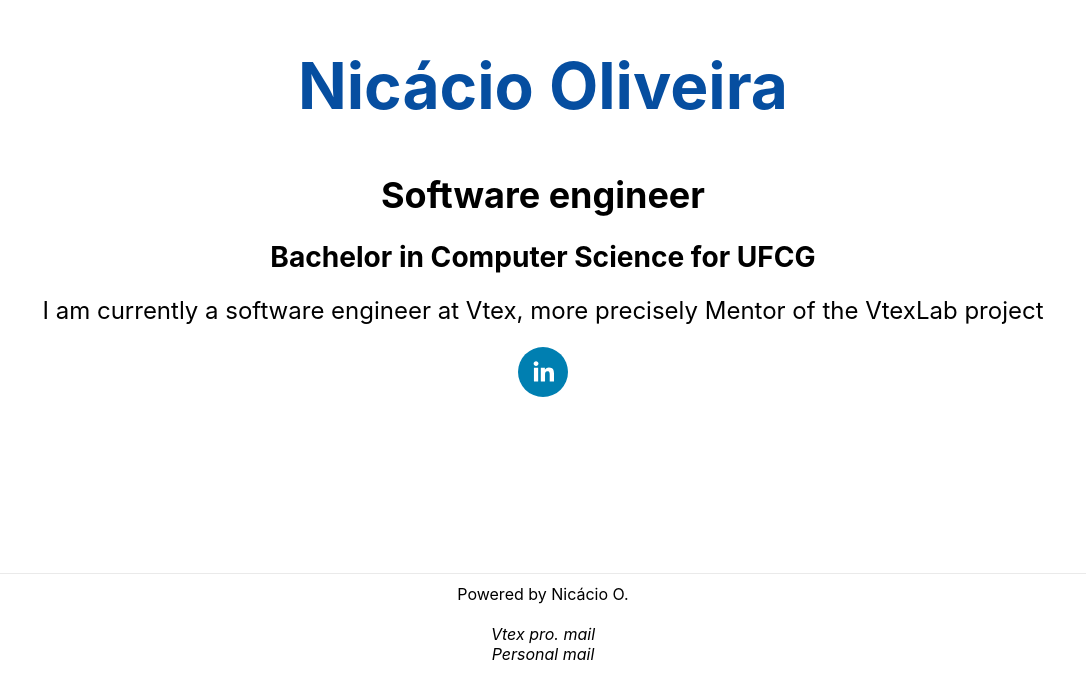
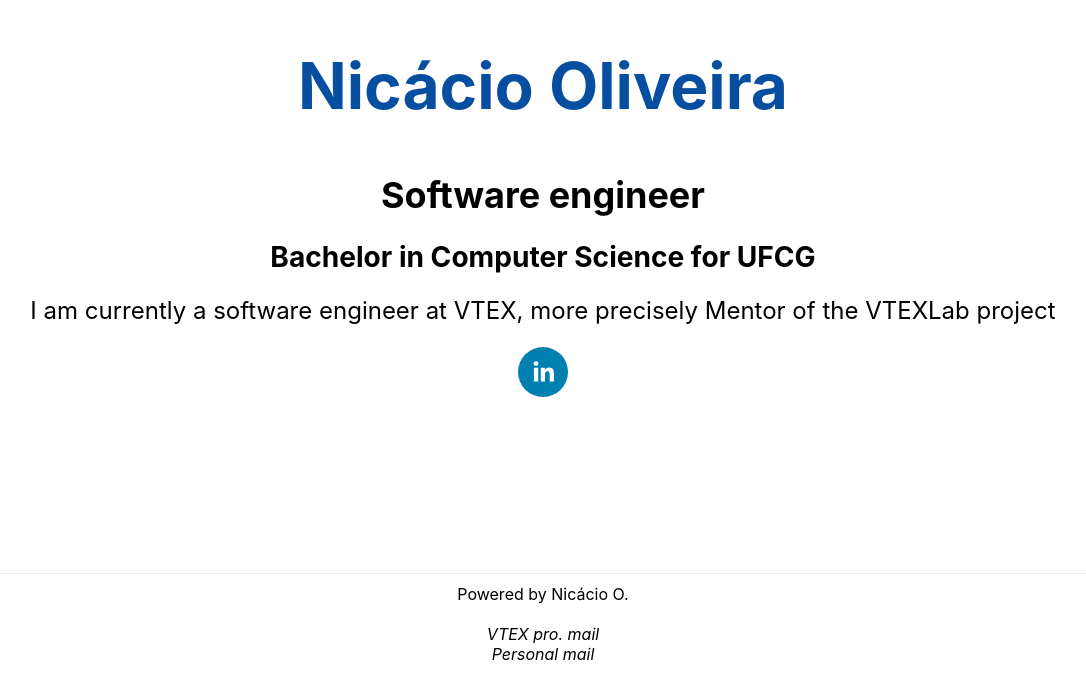
Before and after one commit to nicacioliveira/i, a Next.js app: page / in a window 1280 px wide. Shown: the part 127-800 px from the top of the page, without its empty margins (97-1183 px from the left). Built offline with nearby package versions, Linux system fonts and the light colour scheme.

Commit message:
fix vtexname

```diff
--- a/pages/index.tsx
+++ b/pages/index.tsx
@@ -20,7 +20,7 @@
         <p className={styles.description}>
           <h2>Software engineer</h2>
           <h3>Bachelor in Computer Science for <a href="https://portal.ufcg.edu.br/" target="_blank" rel="noopener noreferrer">UFCG</a></h3>
-          I am currently a software engineer at <a href="https://vtex.com/" target="_blank" rel="noopener noreferrer">Vtex</a>, more precisely Mentor of the <a href="https://lab.vtex.com/home/" target="_blank" rel="noopener noreferrer">VtexLab project</a>
+          I am currently a software engineer at <a href="https://vtex.com/" target="_blank" rel="noopener noreferrer">VTEX</a>, more precisely Mentor of the <a href="https://lab.vtex.com/home/" target="_blank" rel="noopener noreferrer">VTEXLab project</a>
         </p>
 
 
@@ -44,7 +44,7 @@
           <a
             href="mailto:nicacio.sousa@vtex.com.br"
           >
-            Vtex pro. mail
+            VTEX pro. mail
           </a>
           <a
             href="mailto:nnicacio@gmail.com"
```
